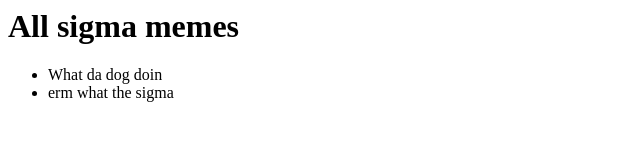
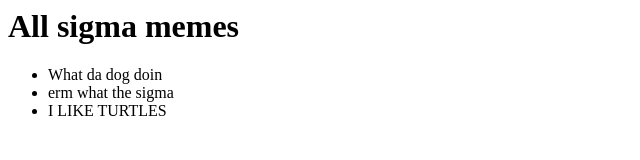
Before and after one commit to Ua6100/ngl-idk, a plain HTML site: page index.html in a window 1280 px wide. Shown: the whole page, without its empty margins (0-640 px from the left). Drawn offline with Linux system fonts and the light colour scheme.

Commit message:
Update index.html

```diff
--- a/index.html
+++ b/index.html
@@ -11,6 +11,7 @@
 		<ul>
 			<li>What da dog doin</li>
 			<li>erm what the sigma</li>
+			<li>I LIKE TURTLES</li>
 		</ul>
     </body>
 </html>
```
